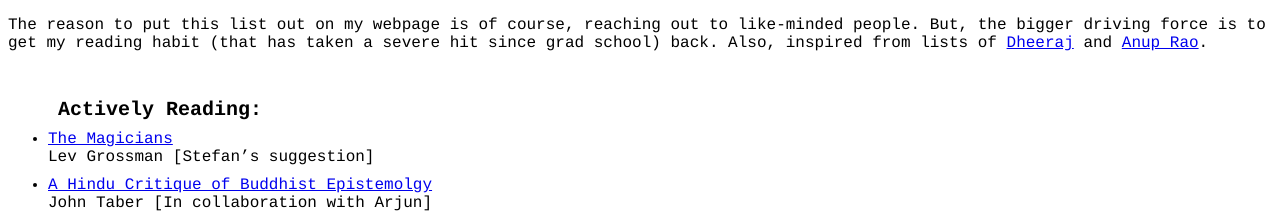
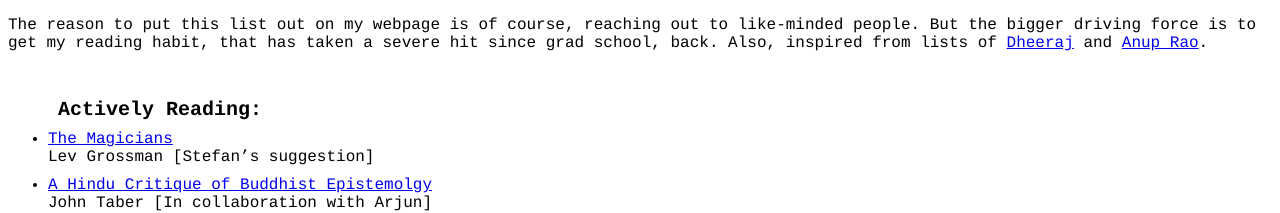
Before and after one commit to ashwinkalyan/ashwinkalyan.github.io, a Jekyll site: the page built from books.md, in a window 1280 px wide. Shown: the top 213 px of the page. Built offline with Jekyll 4.4.1, drawn with Linux system fonts in a browser that asks for light colours.

```diff
--- a/books.md
+++ b/books.md
@@ -3,7 +3,7 @@ layout: page
 permalink: /books/
 ---
 The reason to put this list out on my webpage is of course, reaching out to like-minded people.
-But, the bigger driving force is to get my reading habit (that has taken a severe hit since grad school) back.
+But the bigger driving force is to get my reading habit, that has taken a severe hit since grad school, back.
 Also, inspired from lists of [Dheeraj](https://dheerajmn.mit.edu/personal/) and [Anup Rao](https://homes.cs.washington.edu/~anuprao/books.html).
 # Actively Reading: <br> <br>
 - [The Magicians](https://en.wikipedia.org/wiki/The_Magicians_(Grossman_novel)) <br>
```
